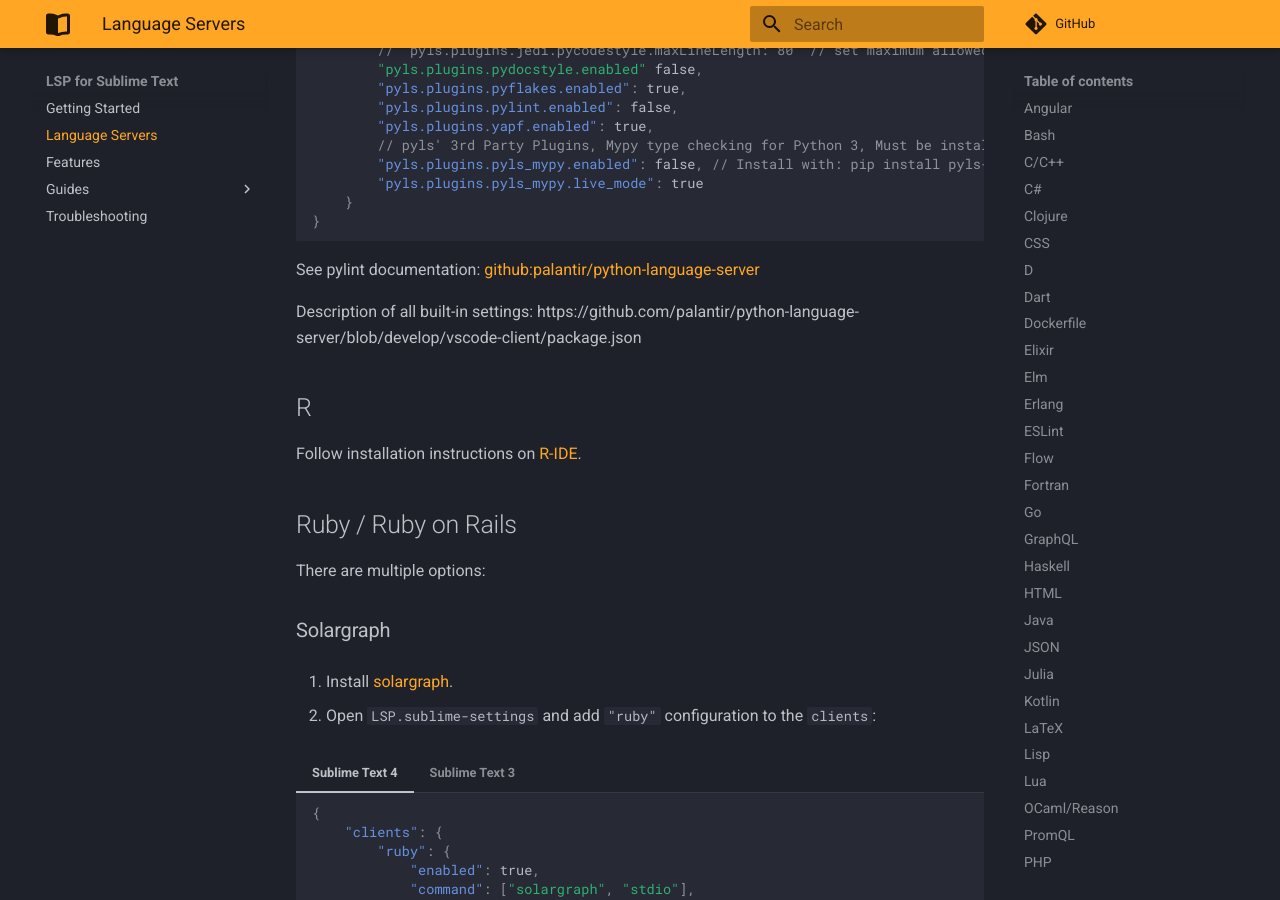
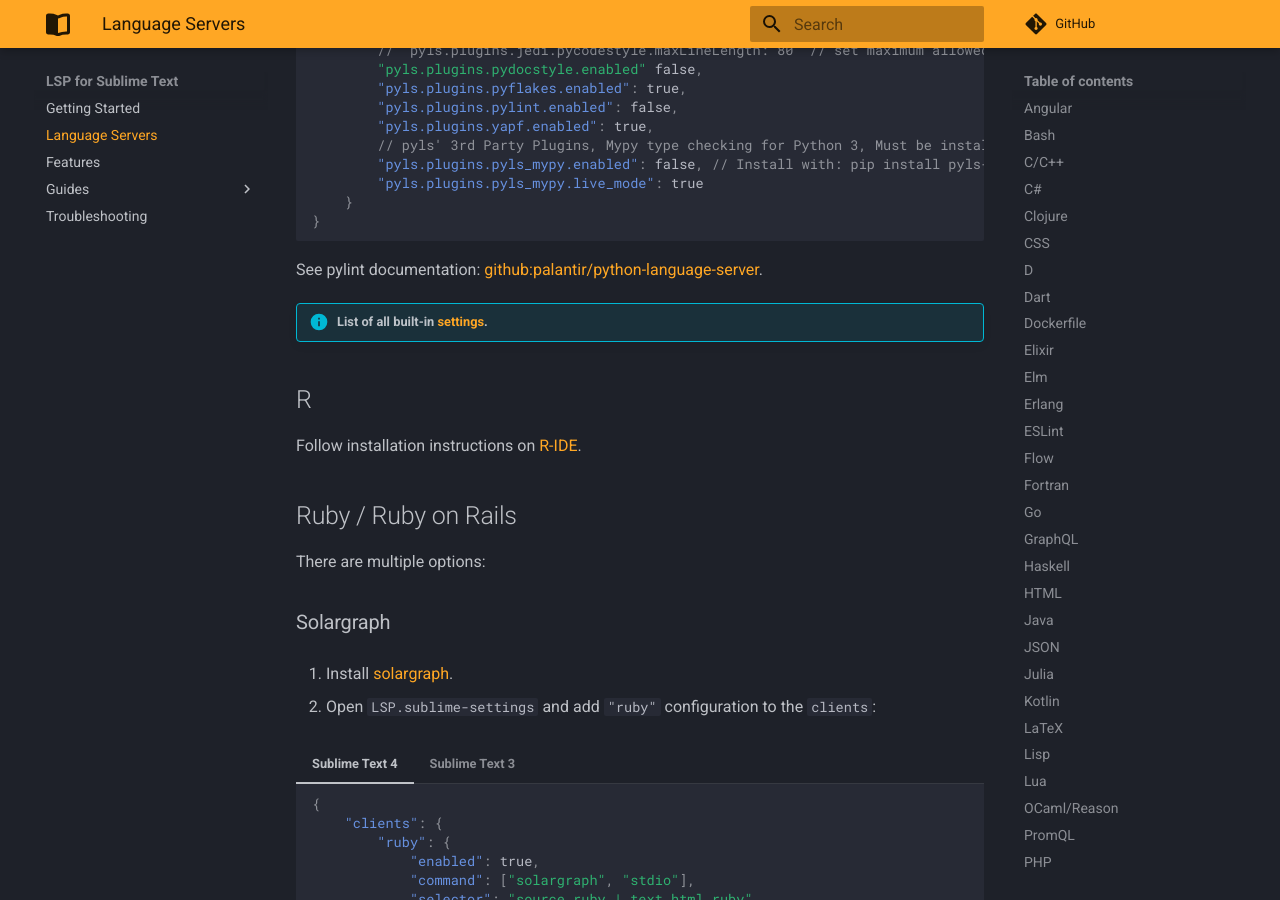
Before and after one commit to sublimelsp/LSP, an MkDocs documentation site: the page built from docs/language_servers.md, in a window 1280 px wide and 900 px high, scrolled down 12103 px. Built offline with MkDocs 1.6.1 and Material for MkDocs 9.7.7, drawn with Linux system fonts in a browser that asks for light colours; comment, search, counter and statistics services are not loaded.

Commit message:
add . in tooltips for consistency

````diff
--- a/docs/language_servers.md
+++ b/docs/language_servers.md
@@ -6,7 +6,7 @@
 
 If there are no setup steps for a language server on this page, but a [language server implementation](https://microsoft.github.io/language-server-protocol/implementors/servers/) exist, follow the guide for [creating a client configuration](/guides/client_configuration/). Pull requests for adding a new client configuration are welcome.
 
-!!! tip "We recommend installing [LSP-json](https://packagecontrol.io/packages/LSP-json)"
+!!! tip "We recommend installing [LSP-json](https://packagecontrol.io/packages/LSP-json)."
     [LSP-json](https://packagecontrol.io/packages/LSP-json) gives settings completions and report errors when inside the `LSP.sublime-settings` file.
 
 
@@ -864,9 +864,9 @@
 }
 ```
 
-See pylint documentation: [github:palantir/python-language-server](https://github.com/palantir/python-language-server)
+See pylint documentation: [github:palantir/python-language-server](https://github.com/palantir/python-language-server).
 
-Description of all built-in settings: https://github.com/palantir/python-language-server/blob/develop/vscode-client/package.json
+!!! info "List of all built-in [settings](https://github.com/palantir/python-language-server/blob/develop/vscode-client/package.json)."
 
 ## R
 
````
